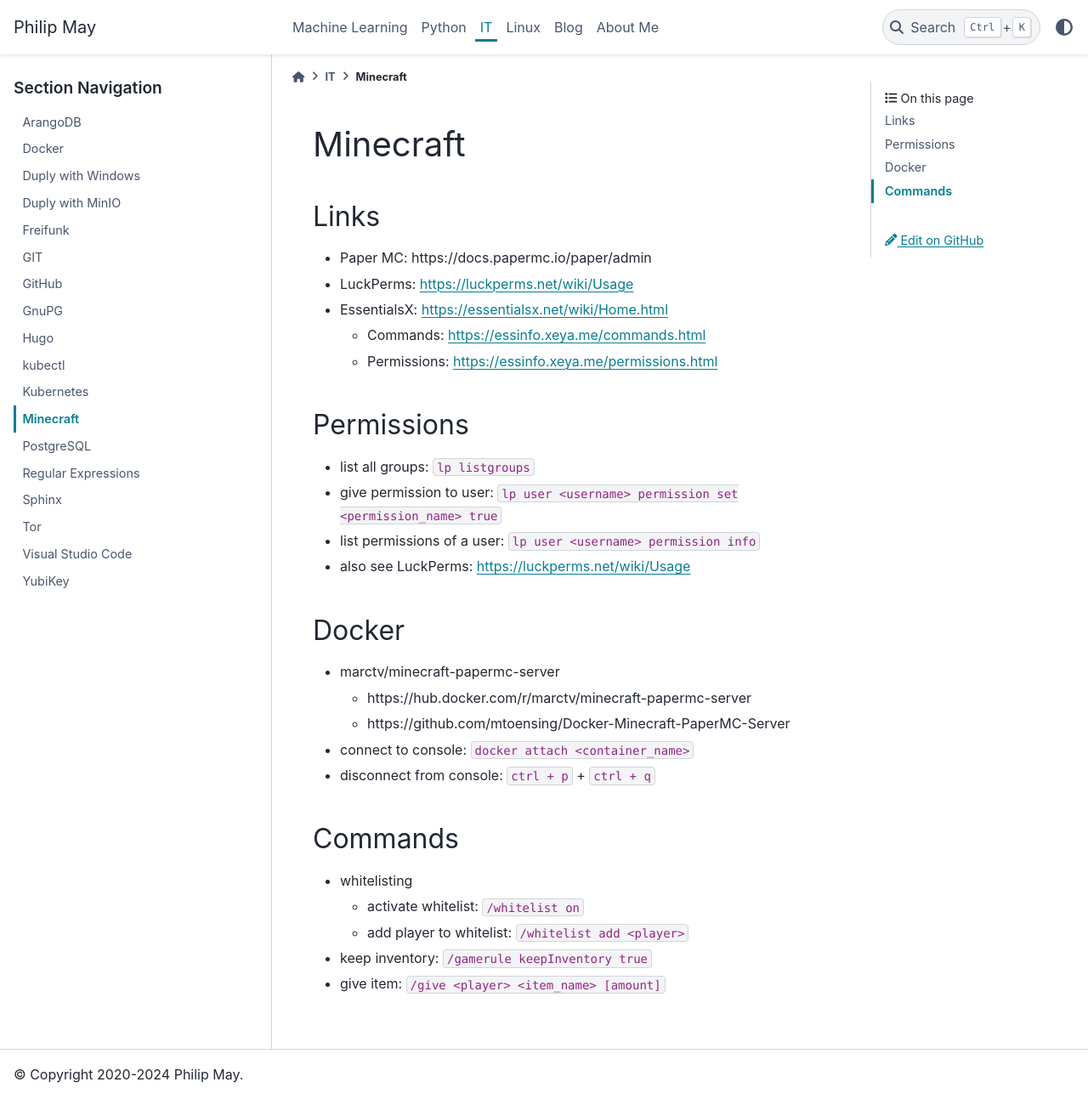
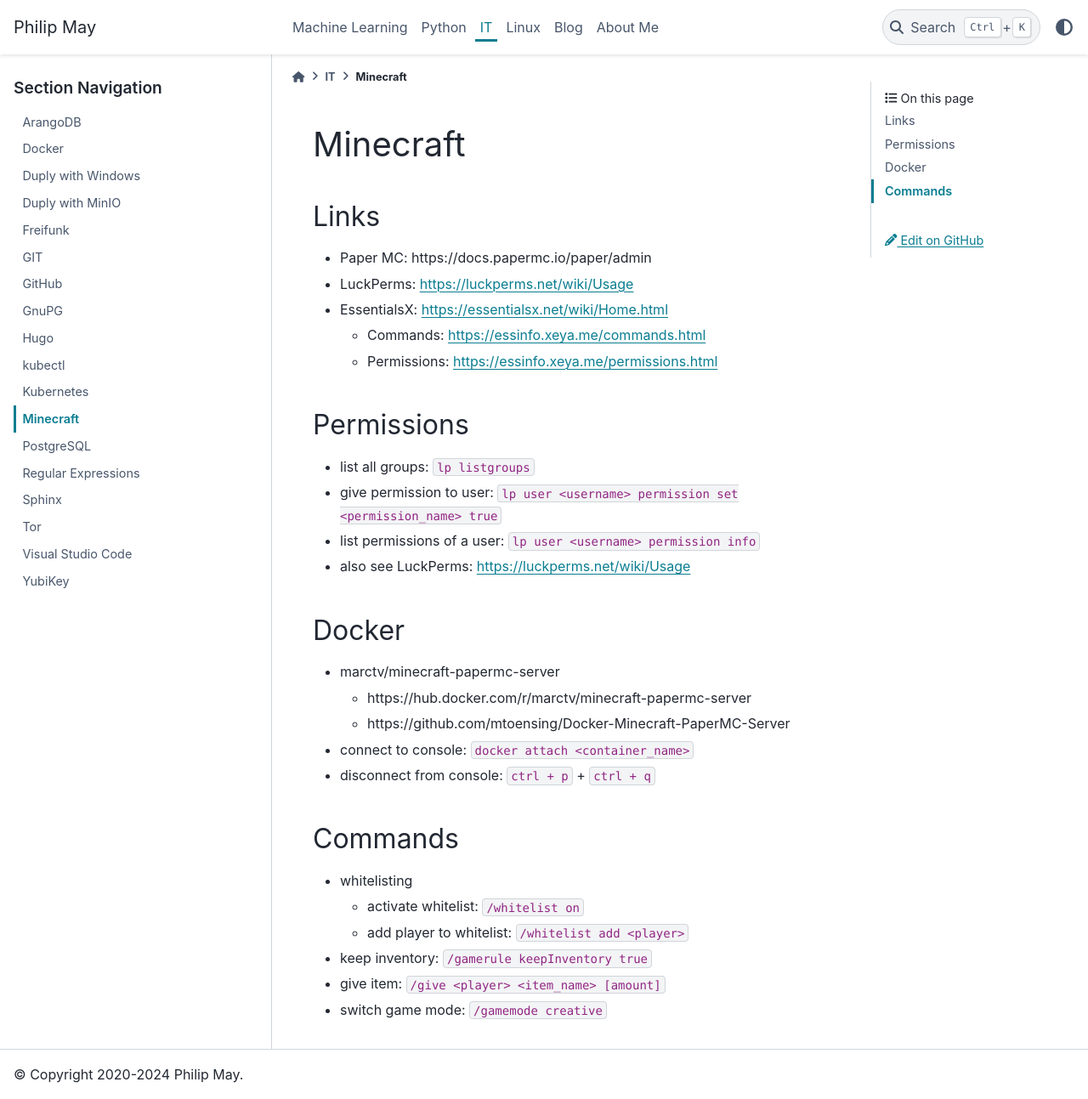
Before and after one commit to PhilipMay/PhilipMay_org, a Sphinx documentation site: the page built from source/it/minecraft.md, in a window 1280 px wide and 1293 px high. Shown: the whole window at 85% size. Built offline with Sphinx 7.4.7 and the PyData theme 0.15.4, drawn with Linux system fonts in a browser that asks for light colours; comment, search, counter and statistics services are not loaded.

Commit message:
Update minecraft.md

```diff
--- a/source/it/minecraft.md
+++ b/source/it/minecraft.md
@@ -29,3 +29,4 @@
   - add player to whitelist: `/whitelist add <player>`
 - keep inventory: `/gamerule keepInventory true`
 - give item: `/give <player> <item_name> [amount]`
+- switch game mode: `/gamemode creative`
```
